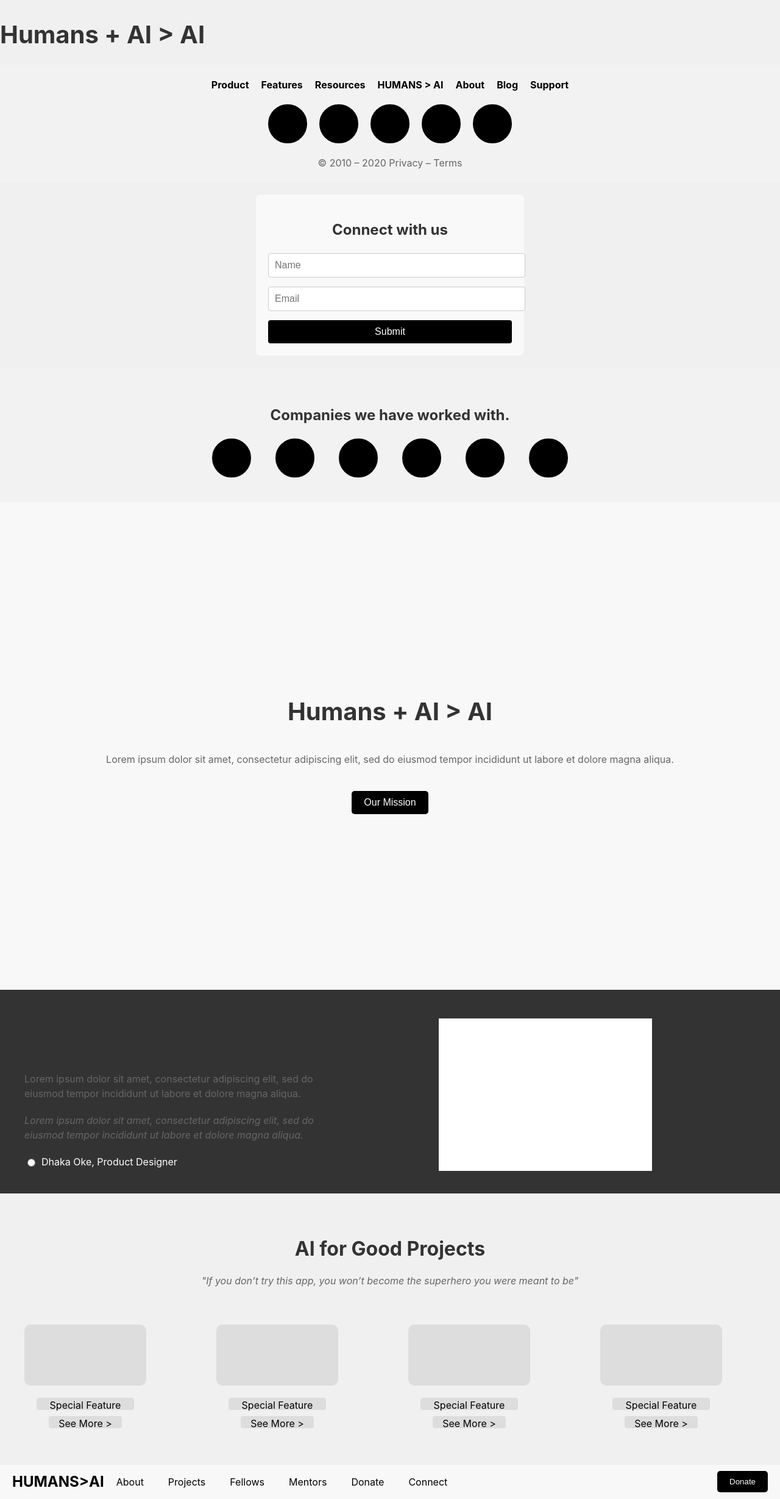
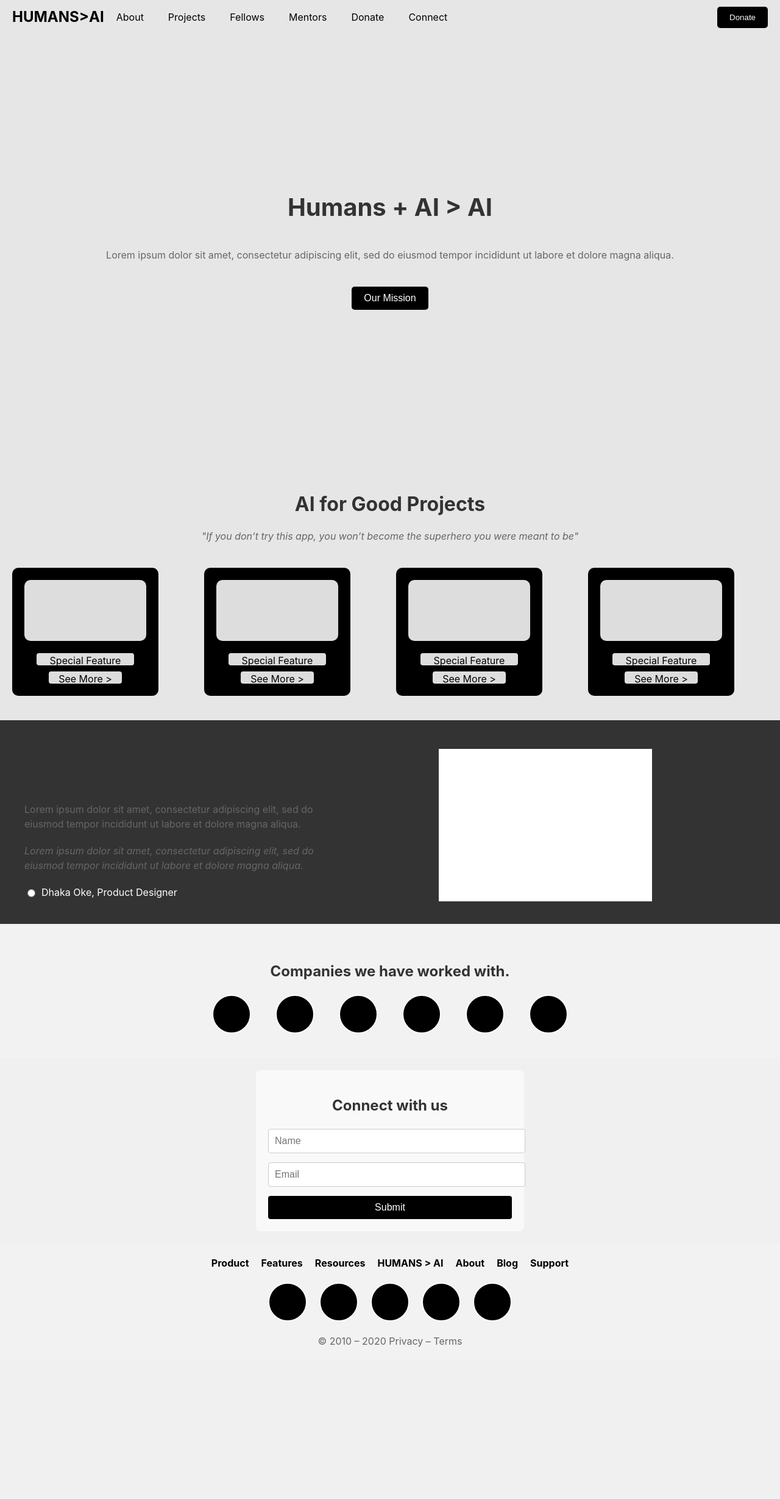
Before and after one commit to Humanitariansai/hai-frontend, a React (Vite) app: page / in a window 1280 px wide. Shown: the whole page at 61% size. After the commit the page ends 2231 px from the top, so only its background shows below. Built offline with nearby package versions, Linux system fonts and the light colour scheme.

Commit message:
basic changes to layout

```diff
--- a/src/App.tsx
+++ b/src/App.tsx
@@ -11,16 +11,13 @@ import NavigationBar from './components/navigation'
 const App = () => {
   return (
     <Router>
-      <div>
-        <h1>Humans + AI {'>'} AI</h1>
+        <NavigationBar/>
+        <AboutScreen/>
+        <AIFeatureSkeleton/>
+        <FellowAndMentors/>
+        <CompaniesSection/>
+        <Contact/>
         <Footer/>
-        <Contact/>
-        <CompaniesSection/>
-        <AboutScreen/>
-        <FellowAndMentors/>
-        <AIFeatureSkeleton/>
-        <NavigationBar/>
-      </div>
     </Router>
   );
 };
--- a/src/app/css/about.css
+++ b/src/app/css/about.css
@@ -3,8 +3,8 @@
     flex-direction: column;
     align-items: center;
     justify-content: center;
-    height: 100vh;
-    background-color: #f8f8f8;
+    height: 85vh;
+    background-color: #e6e6e6;
     text-align: center;
     padding: 0 20px;
   }
--- a/src/app/css/aiforgood.css
+++ b/src/app/css/aiforgood.css
@@ -2,6 +2,7 @@
 .ai-projects-section {
     text-align: center;
     padding: 40px 20px;
+    background-color: #e6e6e6;
   }
 
   .section-title {
@@ -21,7 +22,7 @@
   }
 
   .feature-card {
-    background-color: #f0f0f0;
+    background-color: #000;
     border-radius: 10px;
     padding: 20px;
     text-align: center;
--- a/src/app/css/footer.css
+++ b/src/app/css/footer.css
@@ -28,7 +28,7 @@
   .circle {
     width: 40px;
     height: 40px;
-    border: 2px solid #000;
+    border: 2px solid #fff;
     border-radius: 50%;
     margin: 0 10px;
   }
--- a/src/app/css/navbar.css
+++ b/src/app/css/navbar.css
@@ -4,7 +4,7 @@
     justify-content: space-between;
     align-items: center;
     padding: 10px 20px;
-    background-color: #f8f8f8; /* Light gray background */
+    background-color: #e6e6e6; /* Light gray background */
   }
 
   .navbar-logo {
```
